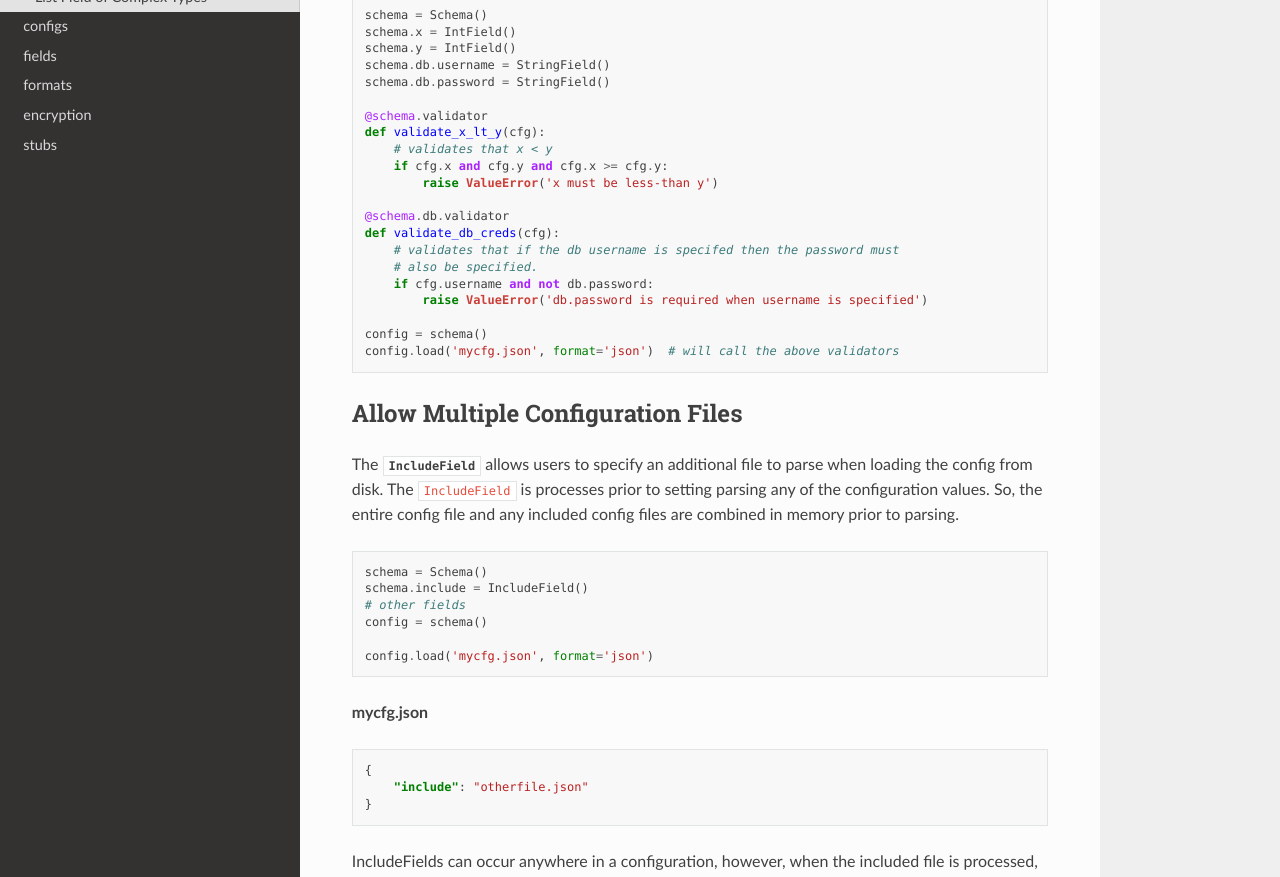
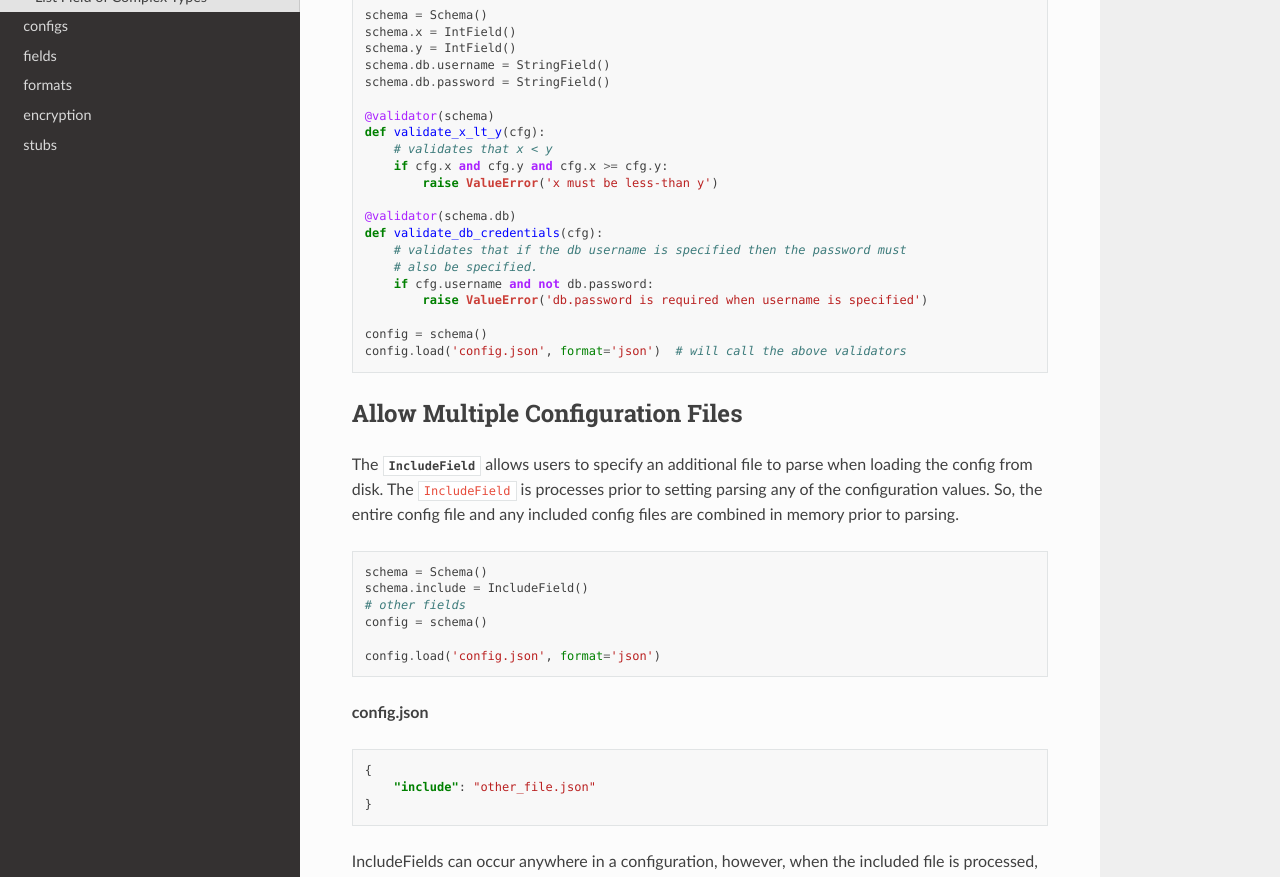
Before and after one commit to ameily/cincoconfig, a Sphinx documentation site: the page built from docs/recipes.rst, in a window 1280 px wide and 1400 px high. Shown: the part 319-1196 px from the top of the window. Built offline with Sphinx 7.4.7 and the Read the Docs theme 2.0.0, drawn with Linux system fonts in a browser that asks for light colours; some of the changed text lies outside the part shown.

Commit message:
spell check

```diff
--- a/docs/recipes.rst
+++ b/docs/recipes.rst
@@ -17,21 +17,21 @@ the following:
     schema.db.username = StringField()
     schema.db.password = StringField()
 
-    @schema.validator
+    @validator(schema)
     def validate_x_lt_y(cfg):
         # validates that x < y
         if cfg.x and cfg.y and cfg.x >= cfg.y:
             raise ValueError('x must be less-than y')
 
-    @schema.db.validator
-    def validate_db_creds(cfg):
-        # validates that if the db username is specifed then the password must
+    @validator(schema.db)
+    def validate_db_credentials(cfg):
+        # validates that if the db username is specified then the password must
         # also be specified.
         if cfg.username and not db.password:
             raise ValueError('db.password is required when username is specified')
 
     config = schema()
-    config.load('mycfg.json', format='json')  # will call the above validators
+    config.load('config.json', format='json')  # will call the above validators
 
 
 Allow Multiple Configuration Files
@@ -49,14 +49,14 @@ in memory prior to parsing.
     # other fields
     config = schema()
 
-    config.load('mycfg.json', format='json')
+    config.load('config.json', format='json')
 
-**mycfg.json**
+**config.json**
 
 .. code-block:: json
 
     {
-        "include": "otherfile.json"
+        "include": "other_file.json"
     }
 
 IncludeFields can occur anywhere in a configuration, however, when the included file is processed,
@@ -79,7 +79,7 @@ values.
     schema.db.host = HostnameField(default='127.0.0.1', allow_ipv4=True)
 
     config = schema()
-    config.load('mycfg.json', format='json')
+    config.load('config.json', format='json')
 
     #
     # get the set port
```
Also changed, not shown: other parts of docs/recipes.rst (+2 -2 lines), docs/index.rst (+5 -5 lines), 13 other files.
